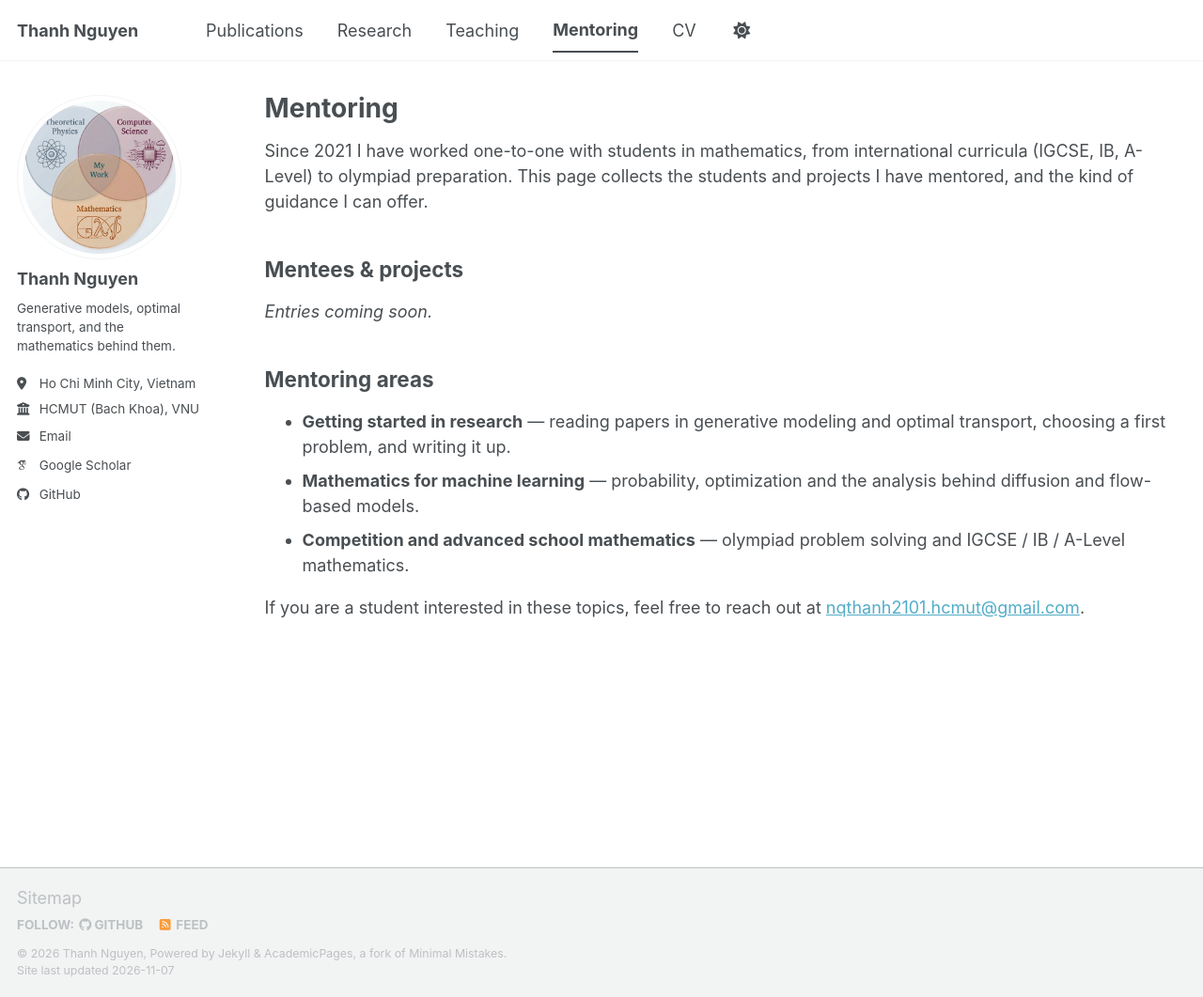
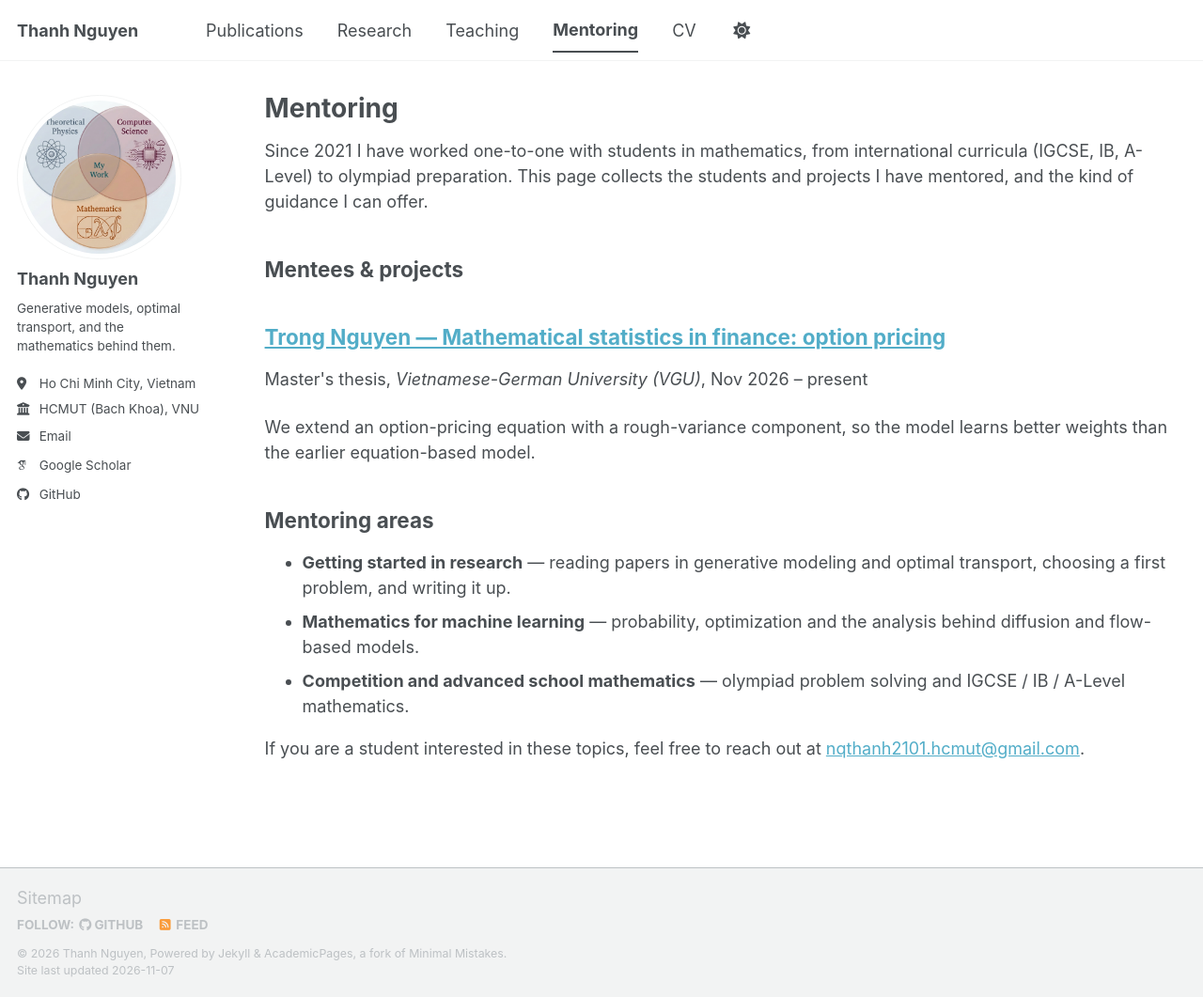
Before and after one commit to nqthanh2101hcmut/nqthanh2101hcmut.github.io, a Jekyll site: the page built from _pages/mentoring.html, in a window 1280 px wide and 1061 px high. Shown: the whole window at 94% size. Built offline with Jekyll 4.4.1, drawn with Linux system fonts in a browser that asks for light colours; some web fonts are replaced; a script bundle is joined from its source files by our own code; library files that are not in the unit come from our copies.

Commit message:
Add mentoring entry: Trong Nguyen (VGU master's thesis, option pricing)
- Replace the mentoring template with the first real entry
- Show type, institution and period for mentoring items on the CV page

Co-Authored-By: Claude Opus 5.5 <noreply@anthropic.com>

```diff
--- a/_includes/archive-single-cv.html
+++ b/_includes/archive-single-cv.html
@@ -36,7 +36,8 @@
     {% if post.read_time %}
       <p class="page__meta"><i class="fa fa-clock" aria-hidden="true"></i> {% include read-time.html %}</p>
     {% endif %}
-    {% if post.venue%}<p class="archive__item-excerpt" itemprop="description">{{ post.citation }}</p> {% endif %}
+    {% if post.collection == 'mentoring' %}<p class="archive__item-excerpt" itemprop="description">{{ post.type }}, <i>{{ post.venue }}</i>, {{ post.period }}</p>
+    {% elsif post.venue %}<p class="archive__item-excerpt" itemprop="description">{{ post.citation }}</p> {% endif %}
     </li>
  </article>
 </div>
--- /dev/null
+++ b/_mentoring/2026-11-01-trong-nguyen-option-pricing.md
@@ -0,0 +1,18 @@
+---
+title: "Trong Nguyen — Mathematical statistics in finance: option pricing"
+collection: mentoring
+type: "Master's thesis"
+venue: "Vietnamese-German University (VGU)"
+period: "Nov 2026 – present"
+date: 2026-11-01
+permalink: /mentoring/2026-11-01-trong-nguyen-option-pricing
+excerpt: "We extend an option-pricing equation with a rough-variance component, so the model learns better weights than the earlier equation-based model."
+---
+
+**Mentee:** Trong Nguyen · **Program:** Master's thesis, Vietnamese-German
+University (VGU) · **Period:** Nov 2026 – present
+
+**Project.** Mathematical statistics for finance, applied to option pricing.
+We start from an established option-pricing equation and extend it with a
+**rough-variance** term. The extended model learns better weights than the
+earlier equation-based model.
```
Also changed, not shown: _mentoring/2026-01-01-example-mentee.md (deleted, +0 -16 lines).
